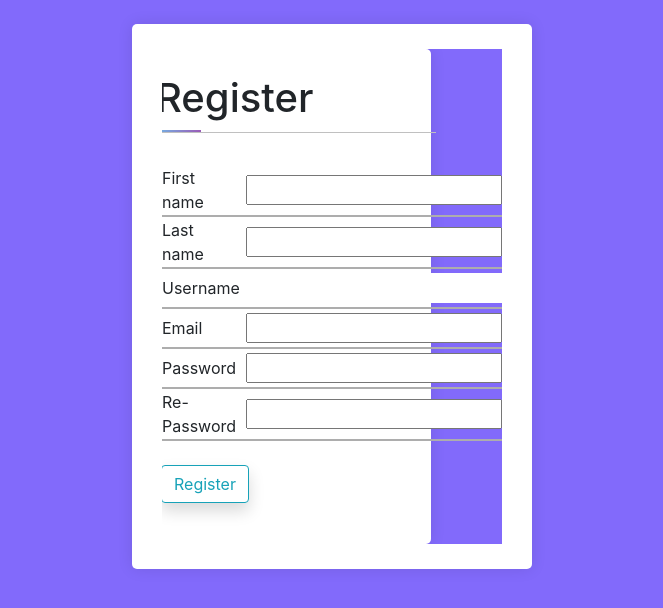
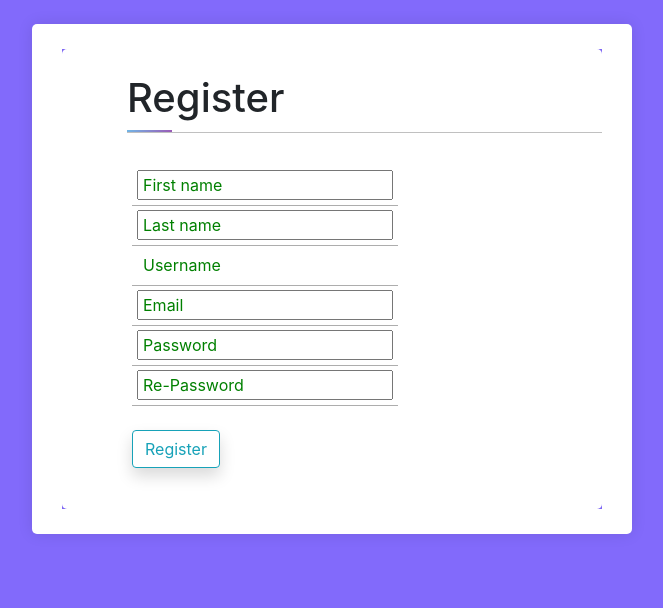
Before and after one commit to Rajan66/Blog, a Django app: page /users/register/ in a window 1280 px wide. Shown: the part 56-664 px from the top of the page, without its empty margins (308-971 px from the left). Run offline with Django 4.2, Linux system fonts and the light colour scheme; some libraries are stand-ins or nearby versions.

Commit message:
milaerako

```diff
--- a/blog/static/css/login.css
+++ b/blog/static/css/login.css
@@ -8,7 +8,7 @@
 
 .container{
     position: relative;
-    max-width: 700px;
+    max-width: 70   0px;
     width: 100%;
     background: #fff;
     padding: 25px;
--- a/blog/static/css/register.css
+++ b/blog/static/css/register.css
@@ -7,7 +7,7 @@
 
 .container{
     position: relative;
-    max-width: 400px;
+    max-width: 600px;
     width: 100%;
     background: #fff;
     padding: 25px 30px;
@@ -41,7 +41,7 @@
 
 form .text{
     position: relative;
-    border-bottom: 2px solid #adadad;
+    border-bottom: 1px solid #adadad;
     margin: 30px 0;
 }
 
@@ -71,10 +71,10 @@ input:focus {
 
 }
 
-.text label{
+.text .label{
     position: absolute;
     top: 50%;
-    left: 5px;
+    left: 10px;
     color: green;
     transform: translateY(-50%);
     font-size: 16px;
```
